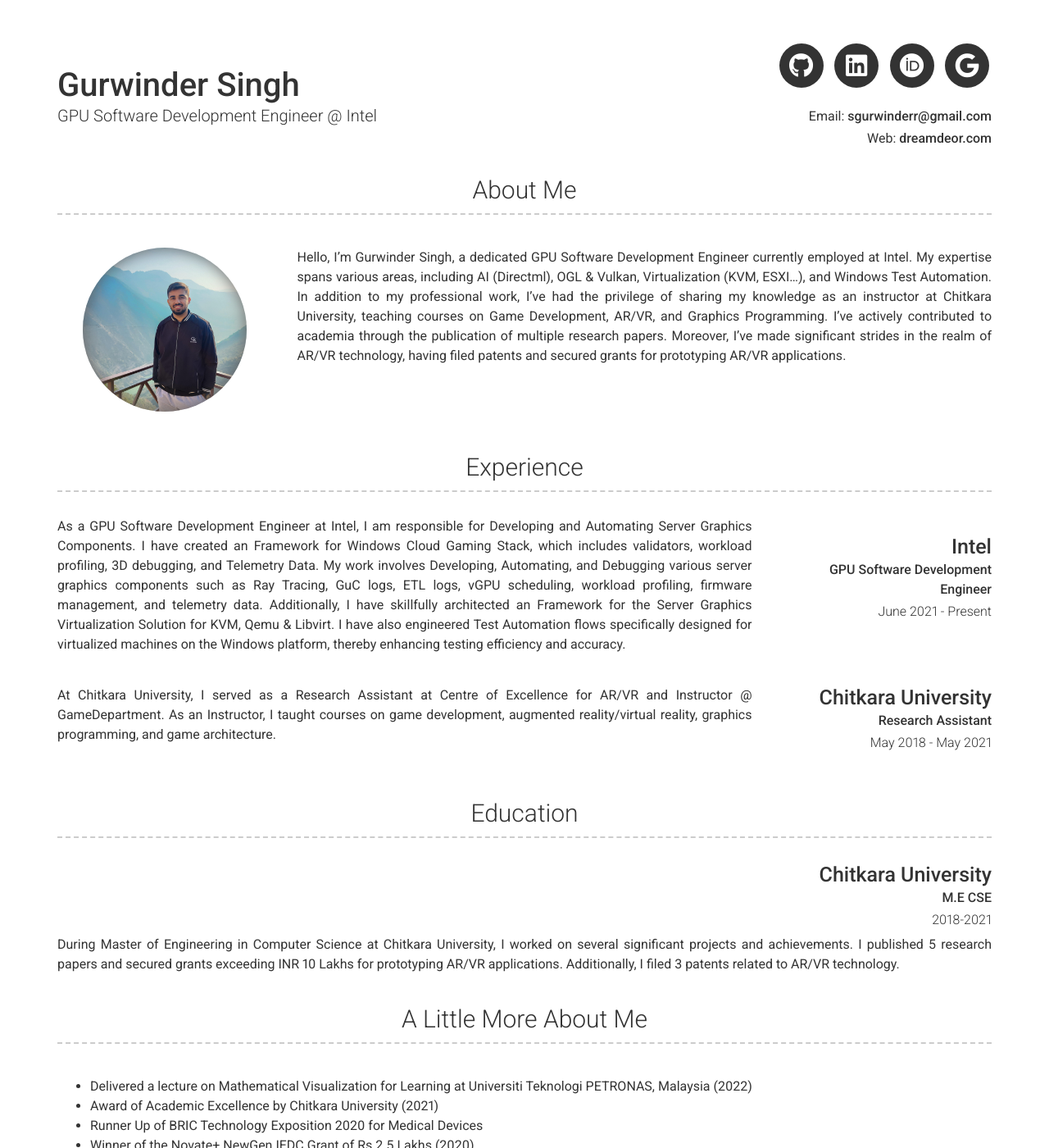
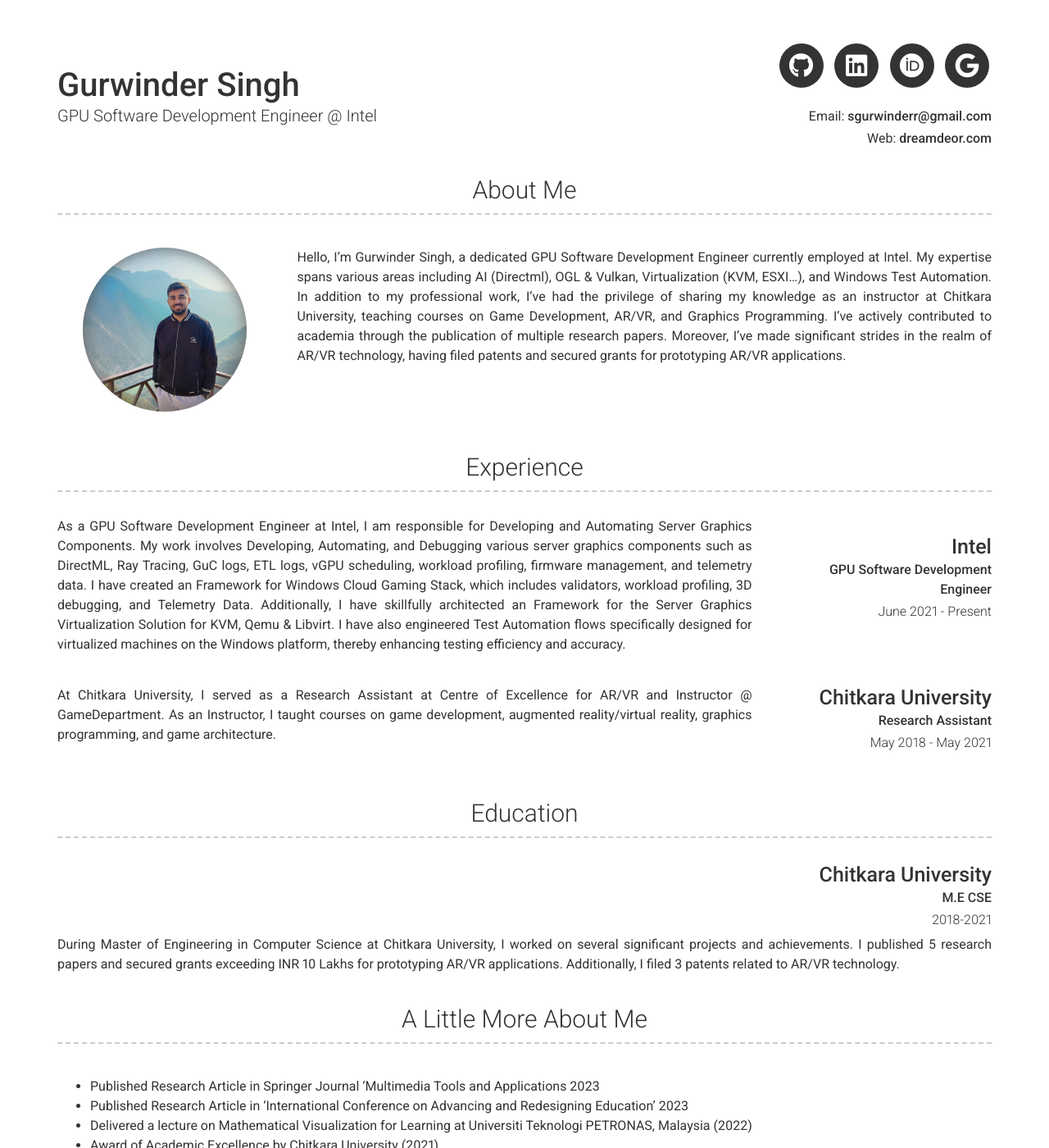
Before and after one commit to sgurwinderr/aboutme, a Jekyll site: the page built from index.md, in a window 1280 px wide and 1400 px high. Shown: the whole window at 82% size. Built offline with Jekyll 4.4.1, drawn with Linux system fonts in a browser that asks for light colours; nearby versions of some CDN libraries; some of the changed text lies outside the part shown.

Commit message:
few changes

```diff
--- a/_config.yml
+++ b/_config.yml
@@ -44,7 +44,7 @@ googlescholar_username: bjywFLAAAAAJ
 about_profile_image: images/pic.jpg
 about_content: | # this will include new lines to allow paragraphs
   Hello, I'm Gurwinder Singh, a dedicated GPU Software Development Engineer currently employed at Intel.
-  My expertise spans various areas, including AI (Directml), OGL & Vulkan, Virtualization (KVM, ESXI...), and Windows Test Automation.
+  My expertise spans various areas including AI (Directml), OGL & Vulkan, Virtualization (KVM, ESXI...), and Windows Test Automation.
   In addition to my professional work, I've had the privilege of sharing my knowledge as an instructor at Chitkara University, teaching courses on Game Development, AR/VR, and Graphics Programming.
   I've actively contributed to academia through the publication of multiple research papers.
   Moreover, I've made significant strides in the realm of AR/VR technology, having filed patents and secured grants for prototyping AR/VR applications.
@@ -59,8 +59,8 @@ content:
         caption: June 2021 - Present
         description: | # this will include new lines to allow paragraphs
           As a GPU Software Development Engineer at Intel, I am responsible for Developing and Automating Server Graphics Components.
+          My work involves Developing, Automating, and Debugging various server graphics components such as DirectML, Ray Tracing, GuC logs, ETL logs, vGPU scheduling, workload profiling, firmware management, and telemetry data.
           I have created an Framework for Windows Cloud Gaming Stack, which includes validators, workload profiling, 3D debugging, and Telemetry Data.
-          My work involves Developing, Automating, and Debugging various server graphics components such as Ray Tracing, GuC logs, ETL logs, vGPU scheduling, workload profiling, firmware management, and telemetry data.
           Additionally, I have skillfully architected an Framework for the Server Graphics Virtualization Solution for KVM, Qemu & Libvirt.
           I have also engineered Test Automation flows specifically designed for virtualized machines on the Windows platform, thereby enhancing testing efficiency and accuracy.
       - layout: right
@@ -84,6 +84,8 @@ content:
   - title: A Little More About Me
     layout: text
     content: | # this will include new lines to allow paragraphs
+      - Published Research Article in Springer Journal 'Multimedia Tools and Applications 2023
+      - Published Research Article in 'International Conference on Advancing and Redesigning Education' 2023
       - Delivered a lecture on Mathematical Visualization for Learning at Universiti Teknologi PETRONAS, Malaysia (2022)
       - Award of Academic Excellence by Chitkara University (2021)
       - Runner Up of BRIC Technology Exposition 2020 for Medical Devices
@@ -92,7 +94,6 @@ content:
       - Winner of the National Level AR/VR VARCOE Startup Competition at IIT Bhuvneshwar (2020)
       - Winner of the TechSpardha 2k19 National Level Prototyping Hackathon (2019)
       - Winner of the Novate+ 2019 NewGen IEDC Grant of Rs 2.5 Lakhs (2019)
-      - These achievements underscore expertise in technology, innovation, and academic excellence.
 
 # Footer
 footer_show_references: true
```
